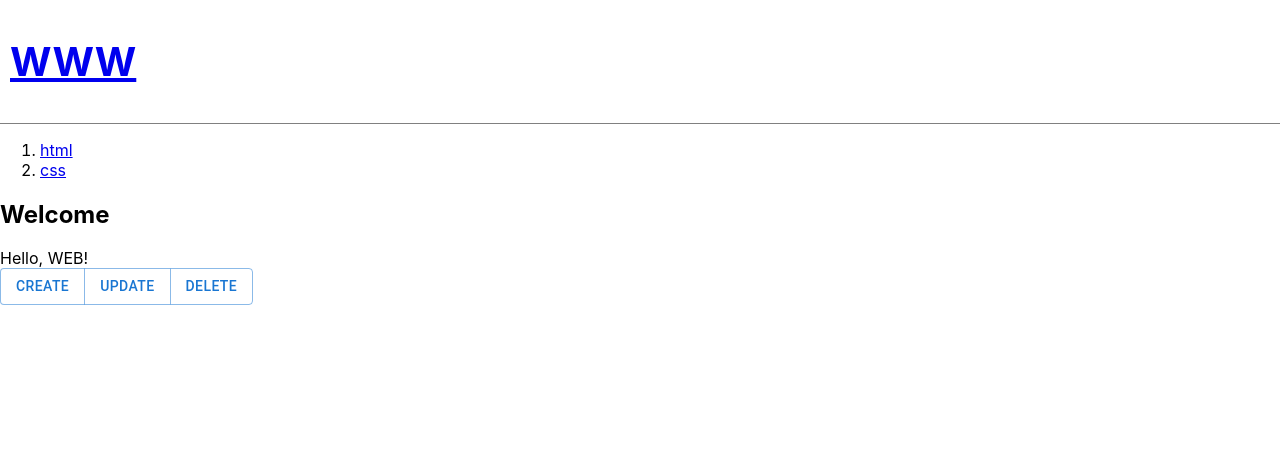
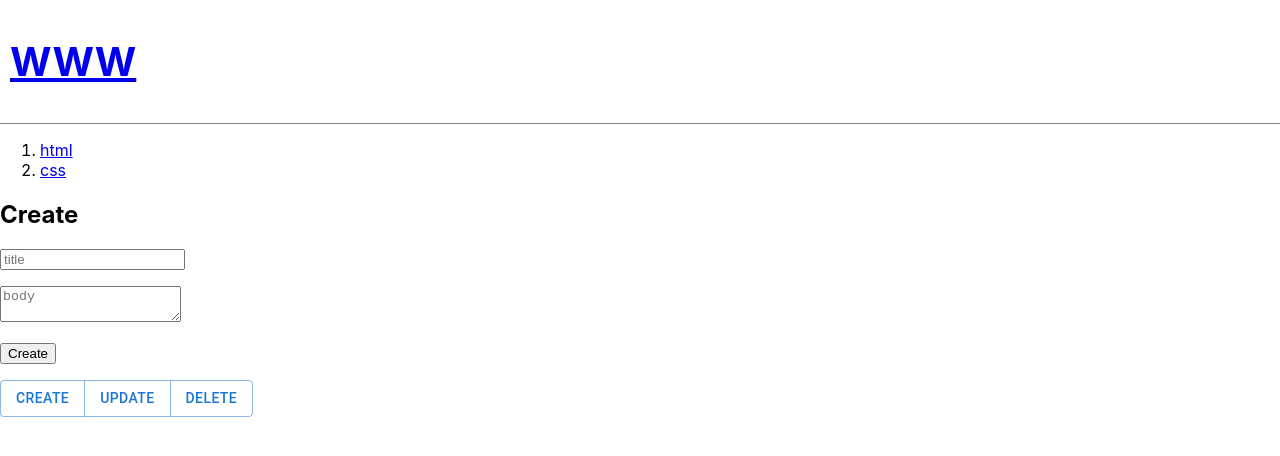
Before and after one commit to dsyhwk1016/react_prac, a React (Create React App) app: page / in a window 1280 px wide. Both pictures are taken after a click on the button "CREATE". Shown: the top 456 px of the page. Built offline with nearby package versions, Linux system fonts and the light colour scheme.

Commit message:
22/06/13 - 4 Create 구현

```diff
--- a/src/App.js
+++ b/src/App.js
@@ -10,7 +10,7 @@ const HeaderStyled = styled(Header)`
 `;
 
 function Header(props) {
-    return <header className={props.className}><h1><a href='/' onClick={e=>{
+    return <header className={props.className}><h1><a href='/' onClick={e => {
         e.preventDefault();
         props.onSelecte();
     }}>WWW</a></h1></header>
@@ -35,33 +35,65 @@ function Article(props) {
     </article>
 }
 
+const Create = (props) => {
+    return (
+        <article>
+            <h2>Create</h2>
+            <form onSubmit={event=>{
+                event.preventDefault();
+
+                const title = event.target.title.value;
+                const body = event.target.body.value;
+
+                props.onCreate(title, body);
+            }}>
+                <p><input name='title' type='text' placeholder='title' /></p>
+                <p><textarea name='body' placeholder='body' /></p>
+                <p><input type='submit' value='Create' /></p>
+            </form>
+        </article>
+    )
+}
+
 function App() {
-    const topics = [
+    const [topics, setTopics] = useState([
         { id: 1, title: 'html', body: 'html is...' },
         { id: 2, title: 'css', body: 'css is...' }
-    ]
+    ]);
+    const [nextId, setNextId] = useState(3);
+    const [mode, setMode] = useState('WELCOME');
+    const [id, setId] = useState(null);
 
-    const [mode,setMode] = useState('WELCOME');
-    const [id,setId] = useState(null);
     let content = null;
-    if(mode === 'WELCOME'){
+    if (mode === 'WELCOME') {
         content = <Article title='Welcome' body='Hello, WEB!'></Article>
-    }else if(mode === 'READ'){
-        const topic = topics.filter(e=>e.id===id)[0];
+    } else if (mode === 'READ') {
+        const topic = topics.filter(e => e.id === id)[0];
         content = <Article title={topic.title} body={topic.body}></Article>
+    } else if (mode === 'CREATE') {
+        content = <Create onCreate={(title, body)=>{
+            setTopics(topics => {
+                const newTopics = [...topics];
+                newTopics.push({id:nextId, title, body});
+                return newTopics;
+            });
+            setMode('READ');
+            setId(nextId);
+            setNextId(nextId => nextId+1);
+        }} />
     }
 
     function createHandler() {
-        alert('create!')
+        setMode('CREATE');
     }
 
     return (
         <div>
-            <HeaderStyled onSelecte={()=>{setMode('WELCOME')}}></HeaderStyled>
-            <Nav data={topics} onSelecte={(id)=>{
+            <HeaderStyled onSelecte={() => { setMode('WELCOME') }}></HeaderStyled>
+            <Nav data={topics} onSelecte={(id) => {
                 setMode('READ');
                 setId(id);
-                }}></Nav>
+            }}></Nav>
             {content}
             <ButtonGroup variant="outlined" aria-label="outlined button group">
                 <Button onClick={createHandler}>Create</Button>
```
